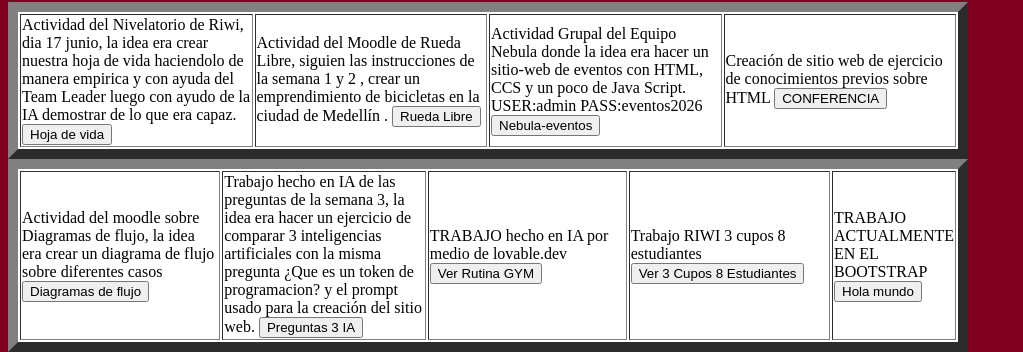
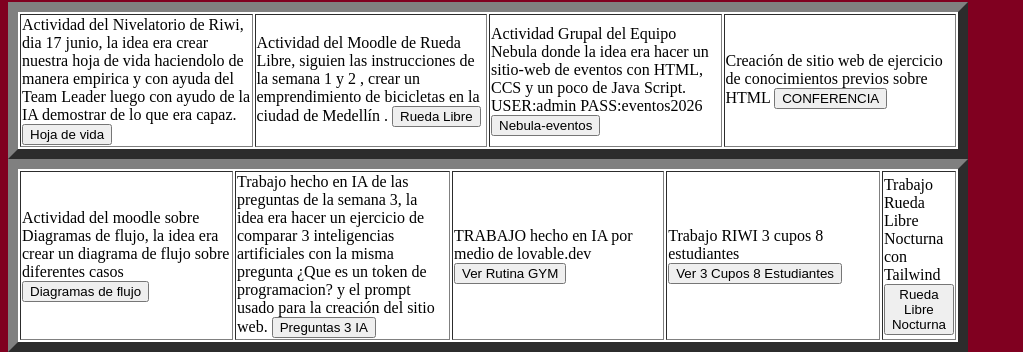
Before and after one commit to juanmedina03-web/Proyecto17jun, a plain HTML site: page index.html in a window 1280 px wide. Shown: the part 1073-1425 px from the top of the page, without its empty margins (0-1023 px from the left). Drawn offline with Linux system fonts and the light colour scheme.

Commit message:
actulizar boton Rueda Libre Nocturna
actulizar boton Rueda Libre Nocturna

```diff
--- a/index.html
+++ b/index.html
@@ -145,8 +145,8 @@
         <td style="width: 25%;">Trabajo RIWI 3 cupos 8 estudiantes
           <button type="button" onclick="window.location.href='pages/RIWI3CUPOS8ES.HTML'">Ver 3 Cupos 8 Estudiantes</button></td>
 
-         <td style="width: 25%;">TRABAJO ACTUALMENTE EN EL BOOTSTRAP
-         <button>Hola mundo</button></td>
+         <td style="width: 25%;">Trabajo Rueda Libre Nocturna con Tailwind
+         <button type="button" onclick="window.location.href='https://juanmedina03-web.github.io/Nocturna/'">Rueda Libre Nocturna </button></td>
         </tr>
 
     </table>
```
